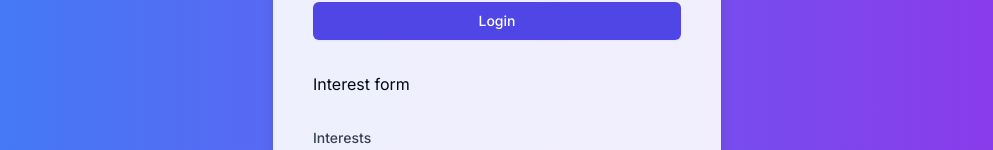
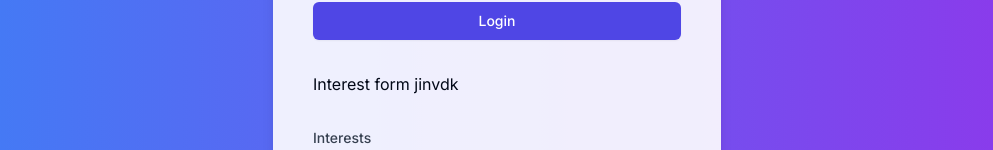
Before and after one commit to AyushiRaj1905/my-api, a Next.js app: page / in a window 1280 px wide. Shown: the part 906-1056 px from the top of the page, without its empty margins (143-1136 px from the left). Built offline with nearby package versions, Linux system fonts and the light colour scheme.

Commit message:
homepage

```diff
--- a/app/page.tsx
+++ b/app/page.tsx
@@ -17,7 +17,7 @@ export default function Register() {
         </h2>
         <LoginForm onLogin={()=>{}} />
         <h2>
-          Interest form
+          Interest form jinvdk
         </h2>
         <InterestForm email={'rajaayushi1234@gmail.com'}/>
       </div>
```
